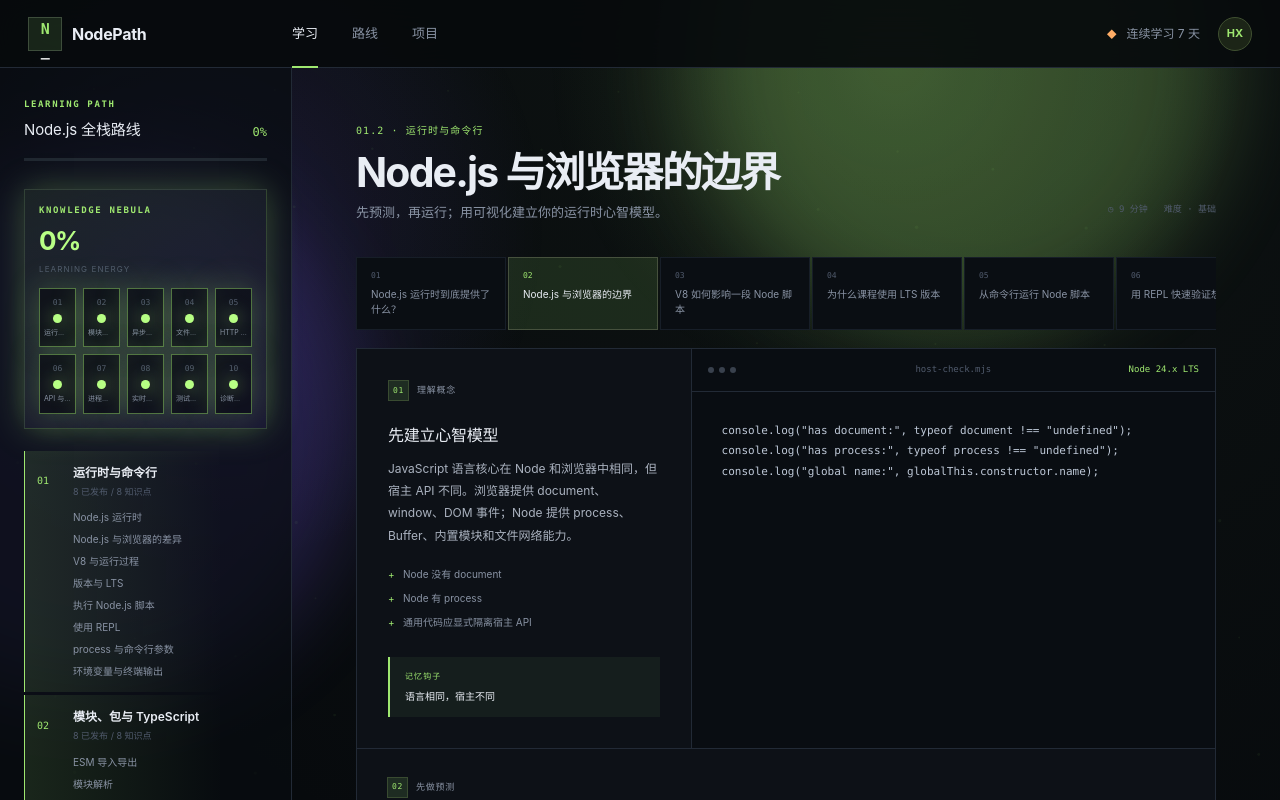
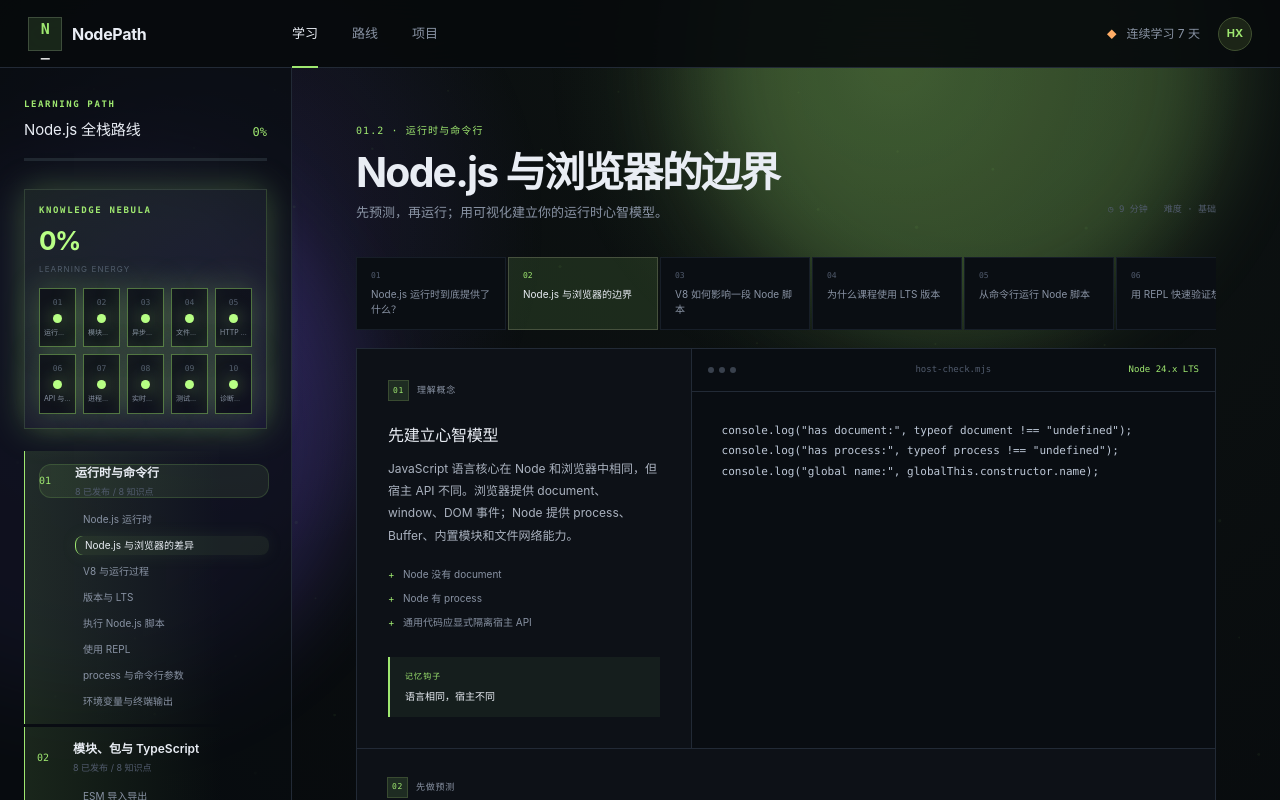
Before and after one commit to h18340637145-blip/learn-repo, a Next.js app: page / in a window 1280 px wide. Shown: the top 800 px of the page. Built offline with nearby package versions, Linux system fonts and the light colour scheme; no server answers.

Commit message:
feat(学习路线): 支持侧栏课程跳转

```diff
--- a/app/globals.css
+++ b/app/globals.css
@@ -79,13 +79,19 @@ a { color: inherit; text-decoration: none; }
 .roadmap-section { padding: 13px 0 13px 12px; border-left: 1px solid var(--line); }
 .roadmap-section.active { border-left-color: var(--green); background: linear-gradient(90deg, var(--green-dim), transparent 82%); }
 .roadmap-section.locked { opacity: 0.48; }
-.roadmap-title { display: grid; grid-template-columns: 28px 1fr auto; align-items: center; gap: 8px; }
+.roadmap-title { width: 100%; display: grid; grid-template-columns: 28px 1fr auto; align-items: center; gap: 8px; border: 0; border-radius: 12px; background: transparent; color: inherit; text-align: left; cursor: pointer; transition: background .18s ease, box-shadow .18s ease, transform .18s ease; }
+.roadmap-title:hover:not(:disabled), .roadmap-title[aria-current="step"] { background: rgba(159, 232, 112, 0.08); box-shadow: inset 0 0 0 1px rgba(159, 232, 112, 0.16); transform: translateX(2px); }
+.roadmap-title:disabled { cursor: not-allowed; }
 .roadmap-number { color: var(--quiet); font-family: ui-monospace, SFMono-Regular, Menlo, monospace; font-size: 10px; }
 .roadmap-section.done .roadmap-number, .roadmap-section.active .roadmap-number { color: var(--green); }
 .roadmap-title strong, .roadmap-title div span { display: block; }
 .roadmap-title strong { font-size: 12px; font-weight: 600; }
 .roadmap-title div span, .section-state { margin-top: 3px; color: var(--quiet); font-size: 9px; }
 .roadmap-items { display: grid; gap: 7px; margin: 12px 0 0 36px; color: var(--muted); font-size: 10px; }
+.roadmap-items button { width: 100%; border: 0; border-left: 1px solid transparent; background: transparent; color: var(--muted); font-size: 10px; text-align: left; cursor: pointer; }
+.roadmap-item { padding: 2px 0 2px 9px; border-radius: 8px; transition: color .18s ease, border-color .18s ease, background .18s ease, transform .18s ease; }
+.roadmap-item:hover, .roadmap-item.active { border-left-color: var(--green); background: rgba(159, 232, 112, 0.08); color: var(--ink); transform: translateX(2px); }
+.roadmap-item.active { box-shadow: 0 0 18px rgba(159, 232, 112, 0.08); }
 .project-shortcut { margin-top: 24px; padding: 13px; border: 1px solid #2a3325; background: var(--green-dim); display: grid; grid-template-columns: 28px 1fr auto; gap: 9px; align-items: center; }
 .project-icon { color: var(--green); font-size: 18px; }
 .project-shortcut div span, .project-shortcut div strong { display: block; }
--- a/app/learning-studio.tsx
+++ b/app/learning-studio.tsx
@@ -11,7 +11,7 @@ import {
 import { curriculum } from "@/content/curriculum";
 import { publishedLessons } from "@/content/lesson-registry";
 import type { RunnerFrame } from "@/lib/curriculum/types";
-import { buildRoadmap } from "@/lib/curriculum/view-model";
+import { buildRoadmap, type RoadmapStage } from "@/lib/curriculum/view-model";
 import { streamAuthoredTrace } from "@/lib/execution/authored-trace";
 import { getBrowserProgressRepository } from "@/lib/progress/browser-progress-repository";
 import { emptyProgress, type ProgressSnapshot } from "@/lib/progress/types";
@@ -35,6 +35,10 @@ export function LearningStudio() {
   const isProject = lesson.kind === "stage-project";
   const codeFile = lesson.files.find((file) => file.name === lesson.entryFile) ?? lesson.files[0]!;
   const roadmap = useMemo(() => buildRoadmap(curriculum, progress), [progress]);
+  const lessonIndexById = useMemo(
+    () => new Map(publishedLessons.map((item, index) => [item.id, index])),
+    []
+  );
   const publishedCount = publishedLessons.length;
   const completedCount = progress.completedLessonIds.length + progress.completedProjectIds.length;
   const progressPercent = publishedCount === 0 ? 0 : Math.round((completedCount / publishedCount) * 100);
@@ -66,6 +70,24 @@ export function LearningStudio() {
     setStatus("idle");
     setFrameIndex(-1);
     setFrame(null);
+  }
+
+  function openPublishedLessonById(id: string) {
+    const targetIndex = lessonIndexById.get(id);
+
+    if (targetIndex === undefined) return;
+
+    openLesson(targetIndex);
+  }
+
+  function openStageFirstLesson(section: RoadmapStage) {
+    const firstPublishedLesson = section.items.find((item) =>
+      item.status === "published" && lessonIndexById.has(item.id)
+    );
+
+    if (!firstPublishedLesson) return;
+
+    openPublishedLessonById(firstPublishedLesson.id);
   }
 
   async function chooseAnswer(answer: string) {
@@ -138,14 +160,30 @@ export function LearningStudio() {
           <div className="roadmap-list">
             {roadmap.map((section) => (
               <div className={`roadmap-section ${section.state}`} key={section.id}>
-                <div className="roadmap-title">
+                <button
+                  aria-current={section.id === activeStageId ? "step" : undefined}
+                  className="roadmap-title"
+                  disabled={section.state === "planned" || section.state === "locked"}
+                  onClick={() => openStageFirstLesson(section)}
+                  type="button"
+                >
                   <span className="roadmap-number">{section.state === "done" ? "✓" : String(section.number).padStart(2, "0")}</span>
                   <div><strong>{section.title}</strong><span>{section.publishedLessons} 已发布 / {section.totalLessons} 知识点</span></div>
                   <span className="section-state">{section.state === "planned" ? "即将推出" : section.state === "locked" ? "锁定" : ""}</span>
-                </div>
+                </button>
                 {section.state !== "planned" && section.state !== "locked" && (
                   <div className="roadmap-items">
-                    {section.items.filter((item) => item.status === "published").map((item) => <span key={item.id}>{item.title}</span>)}
+                    {section.items.filter((item) => item.status === "published").map((item) => (
+                      <button
+                        aria-current={item.id === lesson.id ? "step" : undefined}
+                        className={`roadmap-item ${item.id === lesson.id ? "active" : ""}`}
+                        key={item.id}
+                        onClick={() => openPublishedLessonById(item.id)}
+                        type="button"
+                      >
+                        {item.title}
+                      </button>
+                    ))}
                   </div>
                 )}
               </div>
--- a/eslint.config.mjs
+++ b/eslint.config.mjs
@@ -9,6 +9,7 @@ const eslintConfig = defineConfig([
   globalIgnores([
     // Default ignores of eslint-config-next:
     ".next/**",
+    ".worktrees/**",
     "out/**",
     "build/**",
     "next-env.d.ts",
```
Also changed, not shown: 2 other files (tests, documents, lock files or other folders).
